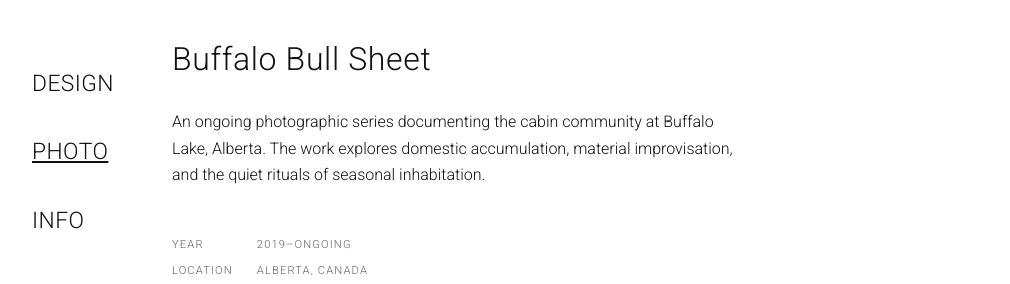
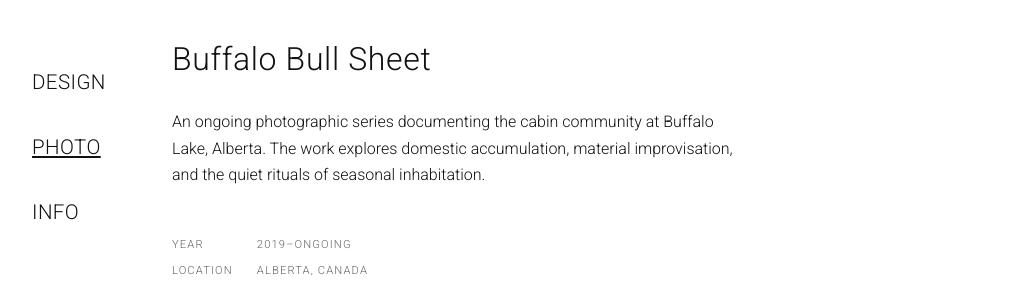
Before and after one commit to michaeldehaan3-lgtm/my_portfolio, a Next.js app: page /photography/buffalo-bull-sheet in a window 1280 px wide. Shown: the part 164-448 px from the top of the page, without its empty margins (0-1010 px from the left). Built offline with nearby package versions, Linux system fonts and the light colour scheme.

Commit message:
mobile optimization

```diff
--- a/app/globals.css
+++ b/app/globals.css
@@ -126,7 +126,7 @@ a:hover img {
   background: none;
   border: none;
   font-family: var(--font-sans);
-  font-size: var(--size-nav);
+  font-size: calc(var(--size-nav) * 0.9);
   cursor: pointer;
   padding: var(--space-xs) 0;
   letter-spacing: 0.02em;
@@ -147,7 +147,7 @@ a:hover img {
 }
 
 .nav__link {
-  font-size: calc(var(--size-nav) * 1.5);
+  font-size: calc(var(--size-nav) * 1.35);
   font-weight: 300;
   letter-spacing: 0.02em;
   text-transform: uppercase;
@@ -535,7 +535,7 @@ a:hover img {
   }
 
   .nav__link {
-    font-size: calc(var(--size-nav) * 1.25);
+    font-size: calc(var(--size-nav) * 1.125);
     display: inline-block;
     padding: var(--space-xs) 0;
   }
```
